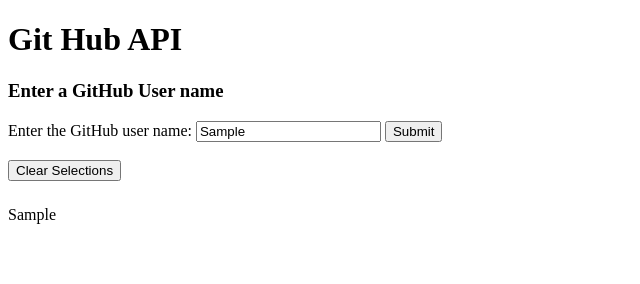
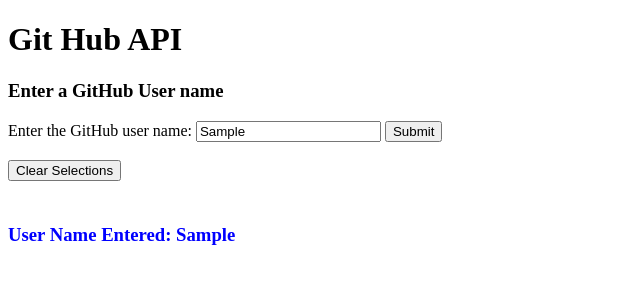
Before and after one commit to jgotti1/Git-Hub_API-JS, a plain HTML site: page index.html in a window 1280 px wide. Both pictures are taken after typing "Sample" into the empty fields and a click on the input 413 px from the left and 131 px from the top of the page. Shown: the whole page, without its empty margins (0-640 px from the left). Drawn offline with Linux system fonts and the light colour scheme; no server answers.

Commit message:
change issue with JS code in h3 tag

```diff
--- a/index.css
+++ b/index.css
@@ -12,5 +12,5 @@
 
 .username-text {
 
-display: none;
+/* display: none; */
 }
--- a/index.html
+++ b/index.html
@@ -27,8 +27,8 @@
     <button id="clear">Clear Selections</button>
 
     <!-- Display form user name -->
-    <div id="display-username">
-      <h3 class="username-text">User Name Entered:</h3>
+    <div >
+      <h3 id="display-username" class="username-text"></h3>
     </div>
     <br>
     <div id="display-jsonData"></div>
--- a/script.js
+++ b/script.js
@@ -2,7 +2,6 @@
 const getUserNameInput = document.getElementById("username");
 const displayUsername = document.getElementById("display-username"); // Get the display element
 const displayUsernameText = document.querySelector(".username-text"); // Get the display element
-
 const jsonData = document.getElementById("display-jsonData");
 const avatarImage = document.getElementById("avatar");
 const avatarHead = document.getElementById("avatar-head");
@@ -19,9 +18,8 @@
   event.preventDefault();
   const userName = getUserNameInput.value;
 
-  displayUsernameText.style.display = "block";
-  displayUsername.textContent = ` ${userName}`;
-
+  displayUsernameText.style.color = "Blue";
+  displayUsername.textContent = ` User Name Entered: ${userName}`;
 
   const response = await fetch(`https://api.github.com/users/${userName}`);
 
```
